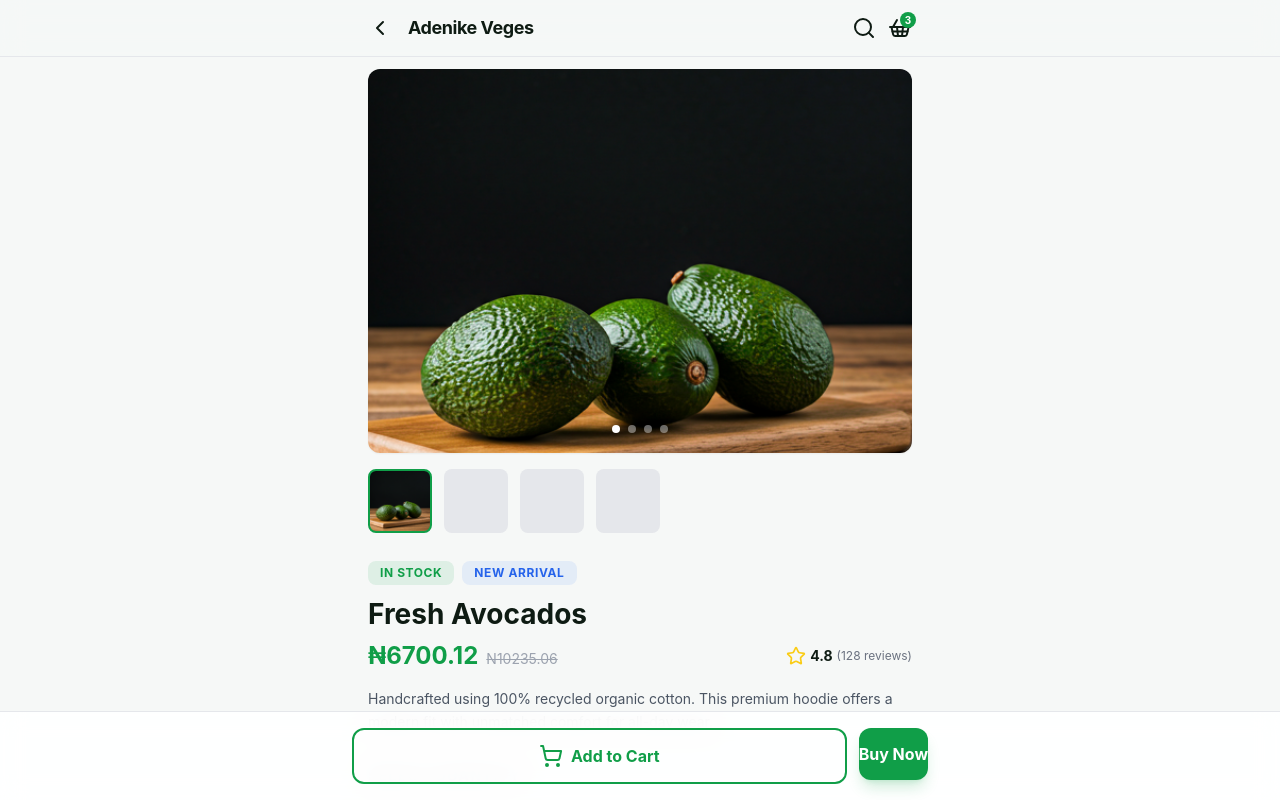
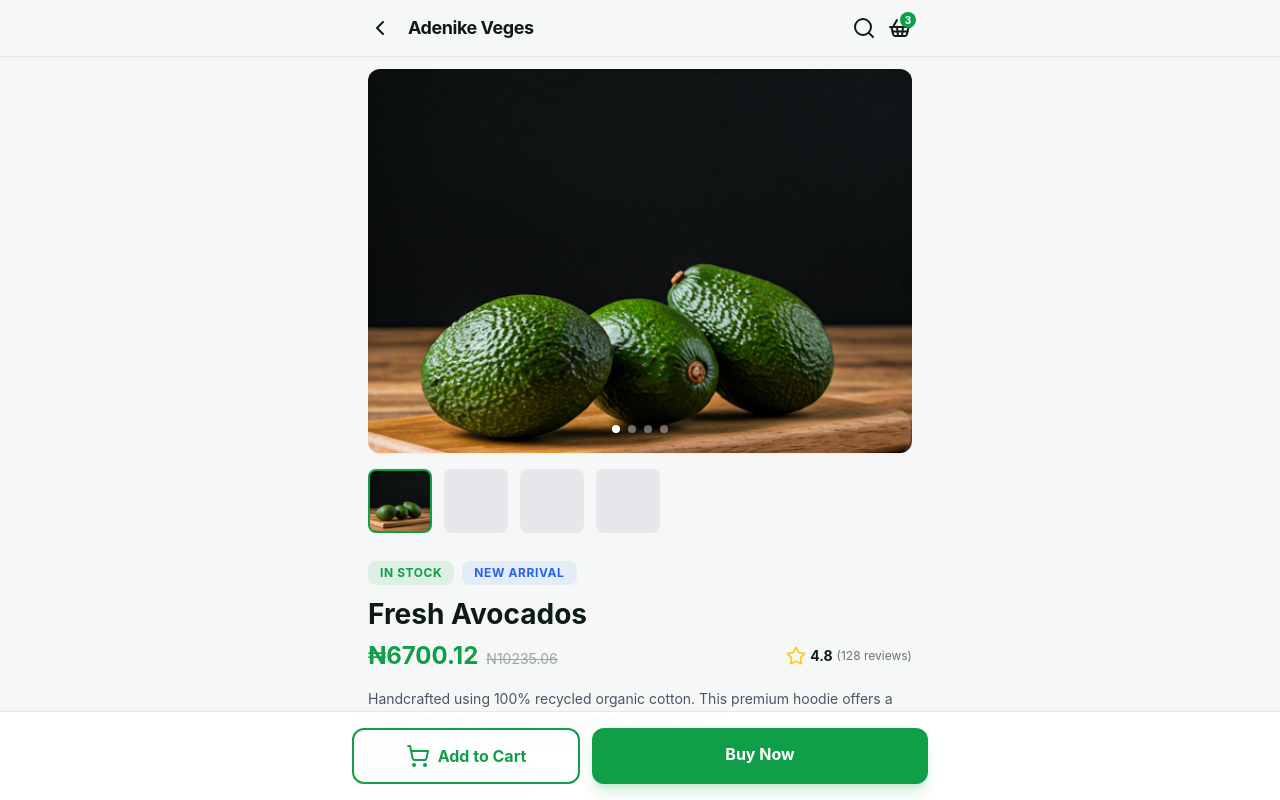
Before and after one commit to Dahmie87/PadiSquare-next-app, a Next.js app: page /products/1 in a window 1280 px wide. Shown: the top 800 px of the page. Built offline with nearby package versions, Linux system fonts and the light colour scheme.

Commit message:
fix button

```diff
--- a/app/products/[id]/page.tsx
+++ b/app/products/[id]/page.tsx
@@ -155,10 +155,9 @@ export default async function ProductDetailsPage({params}:{params:{id:string}}){
 <ShoppingCart/>
                 Add to Cart
             </button>
-            <Link href={'/checkout'}>
-<button className="flex-[1.5] bg-primary text-white font-bold py-3.5 rounded-xl shadow-lg shadow-primary/20 hover:bg-primary/90 transition-colors">
+            <Link href={'/checkout'} className=" text-center flex-[1.5] bg-primary text-white font-bold py-3.5 rounded-xl shadow-lg shadow-primary/20 hover:bg-primary/90 transition-colors">
                 Buy Now
-            </button></Link>
+            </Link>
 </div>
 </div>
 </div>)
```
